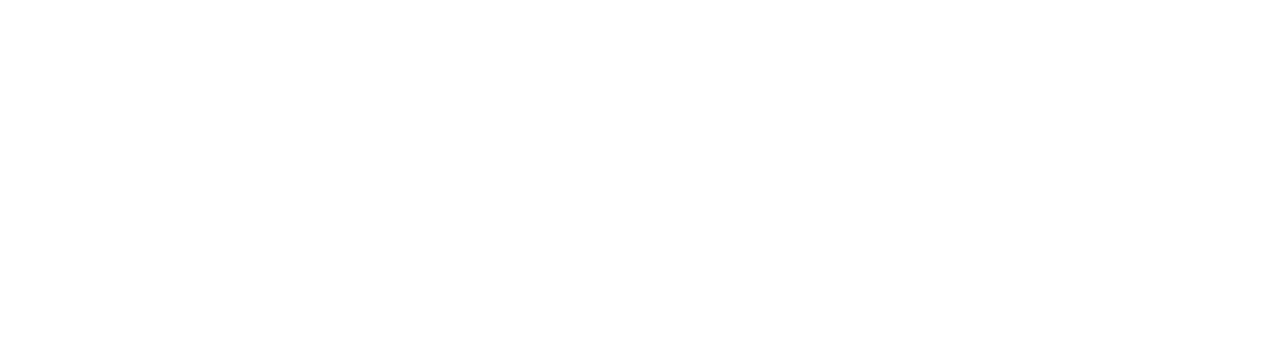
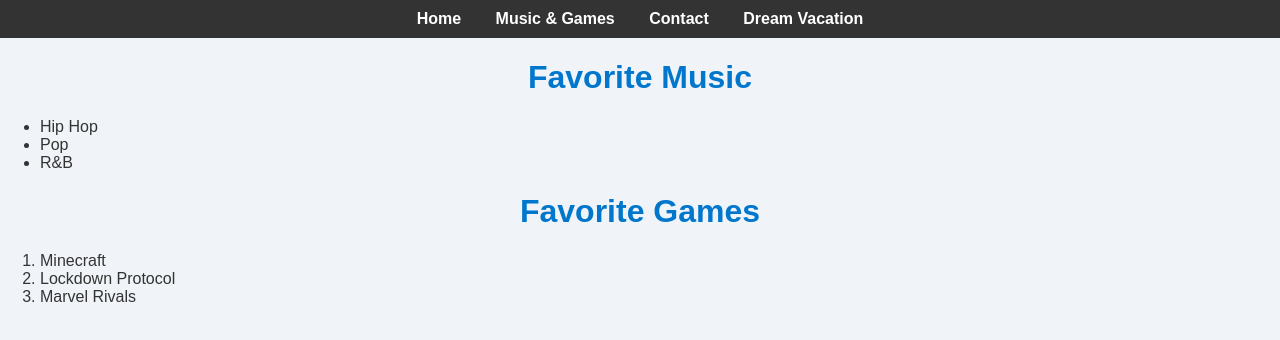
Before and after one commit to Luccgithub/Luccgituhb.github.io, a plain HTML site: page music.html in a window 1280 px wide. Drawn offline with Linux system fonts and the light colour scheme.

Commit message:
Updated V1

```diff
--- a/index.html
+++ b/index.html
@@ -4,10 +4,19 @@
     <meta charset="UTF-8">
     <meta name="viewport" content="width=device-width, initial-scale=1.0">
     <title>My Portfolio</title>
+    <link rel="stylesheet" href="style.css">
 </head>
 <body>
-    <h1>Eric's Home Page</h1>
-    <p>This is my professional portfolio!</p>
+
+<nav>
+    <a href="index.html">Home</a>
+    <a href="music-games.html">Music & Games</a>
+    <a href="contact.html">Contact</a>
+    <a href="vacation.html">Dream Vacation</a>
+</nav>
+
+<h1>Eric's Home Page</h1>
+<p>This is my professional portfolio!!!</p>
+
 </body>
-
 </html>
--- a/music.html
+++ b/music.html
@@ -0,0 +1,33 @@
+<!DOCTYPE html>
+<html lang="en">
+<head>
+    <meta charset="UTF-8">
+    <meta name="viewport" content="width=device-width, initial-scale=1.0">
+    <title>Music & Games</title>
+    <link rel="stylesheet" href="style.css">
+</head>
+<body>
+
+<nav>
+    <a href="index.html">Home</a>
+    <a href="music-games.html">Music & Games</a>
+    <a href="contact.html">Contact</a>
+    <a href="vacation.html">Dream Vacation</a>
+</nav>
+
+<h1>Favorite Music</h1>
+<ul>
+    <li>Hip Hop</li>
+    <li>Pop</li>
+    <li>R&B</li>
+</ul>
+
+<h1>Favorite Games</h1>
+<ol>
+    <li>Minecraft</li>
+    <li>Lockdown Protocol</li>
+    <li>Marvel Rivals</li>
+</ol>
+
+</body>
+</html>
--- a/style.css
+++ b/style.css
@@ -0,0 +1,49 @@
+body {
+    font-family: Arial, sans-serif;
+    background-color: #f0f4f8;
+    color: #333;
+    margin: 0;
+    padding: 0;
+}
+
+nav {
+    background-color: #333;
+    padding: 10px;
+    text-align: center;
+}
+
+nav a {
+    color: white;
+    margin: 0 15px;
+    text-decoration: none;
+    font-weight: bold;
+}
+
+nav a:hover {
+    color: #00bcd4;
+}
+
+h1 {
+    color: #0077cc;
+    text-align: center;
+}
+
+p {
+    text-align: center;
+}
+
+form {
+    width: 300px;
+    margin: auto;
+}
+
+input, textarea, select {
+    width: 100%;
+    padding: 5px;
+    margin-top: 5px;
+}
+
+img {
+    display: block;
+    margin: 10px auto;
+}
```
Also changed, not shown: vacation.html (+36 -0 lines).
